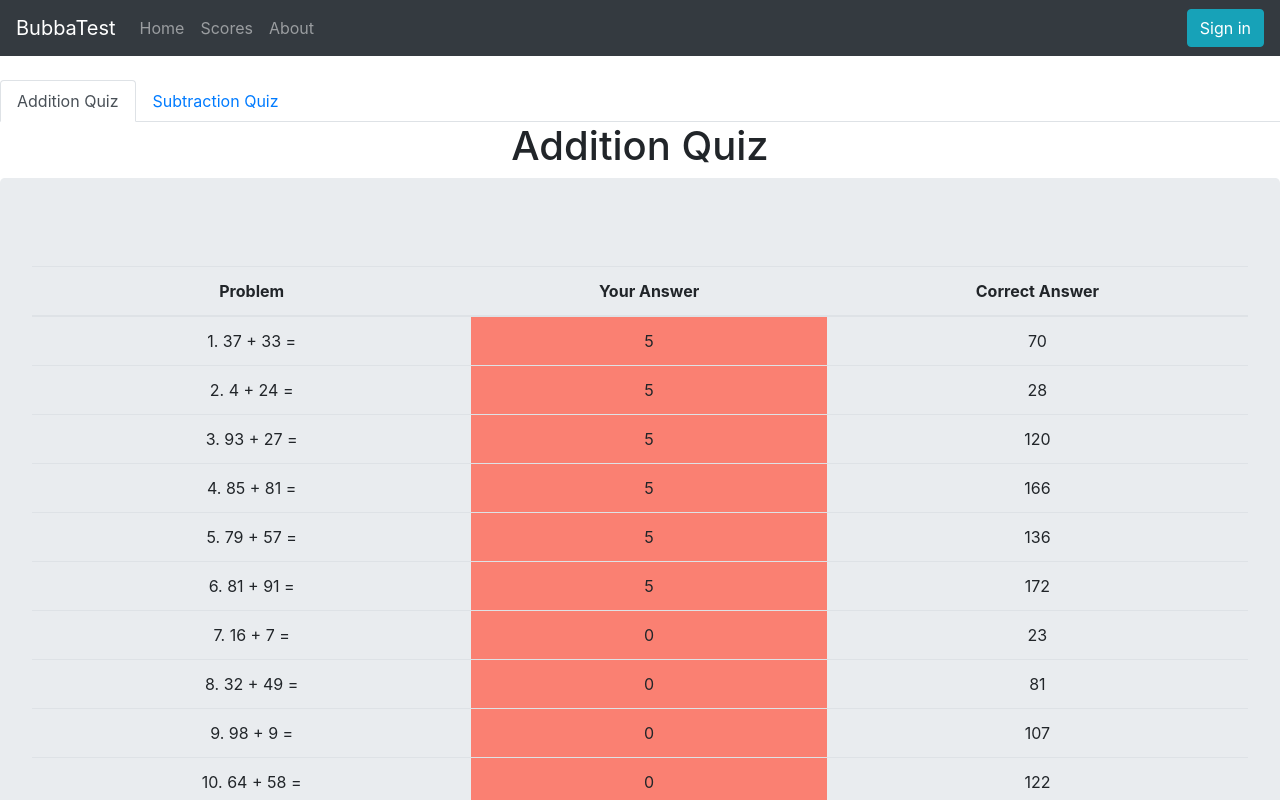
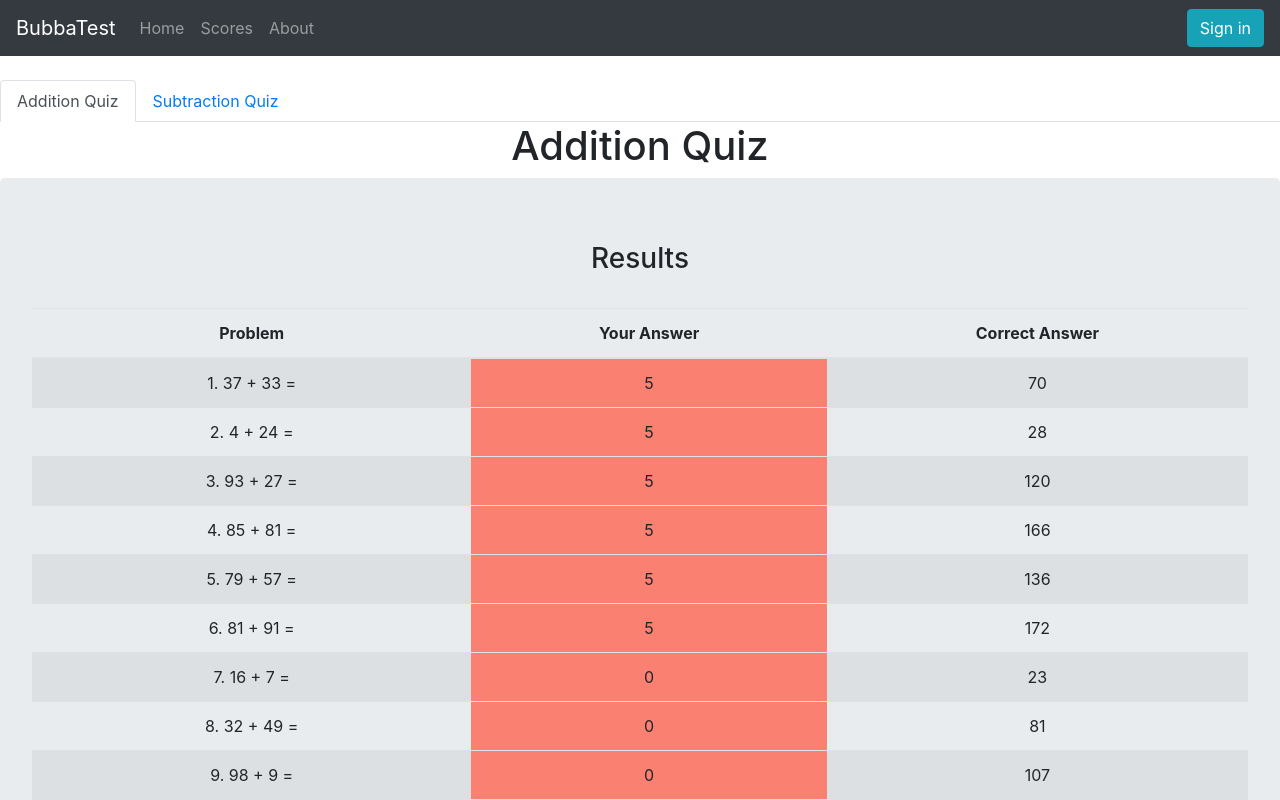
Before and after one commit to bearados/bubba, a React (Create React App) app in the folder client/: page / in a window 1280 px wide. Both pictures are taken after typing "5", "5", "5", "5", "5", "5" into the empty fields and a click on the button "Submit Answers". Shown: the top 800 px of the page. Built offline with nearby package versions, Linux system fonts and the light colour scheme; no server answers.

Commit message:
show incorrect answers

```diff
--- a/client/src/components/QuizA.js
+++ b/client/src/components/QuizA.js
@@ -163,8 +163,9 @@ class QuizA extends Component {
                 <Row className="justify-content-md-center"><Button type="submit" onClick= {this.getScore.bind(this)} variant="primary">Submit Answers</Button></Row>
                 </Form>:
                 <container>
+                    <h3>Results</h3>
                     <br/>
-                    <Table>
+                    <Table striped hover>
                     <thead>
                         <tr>
                             <th>Problem</th>
```
